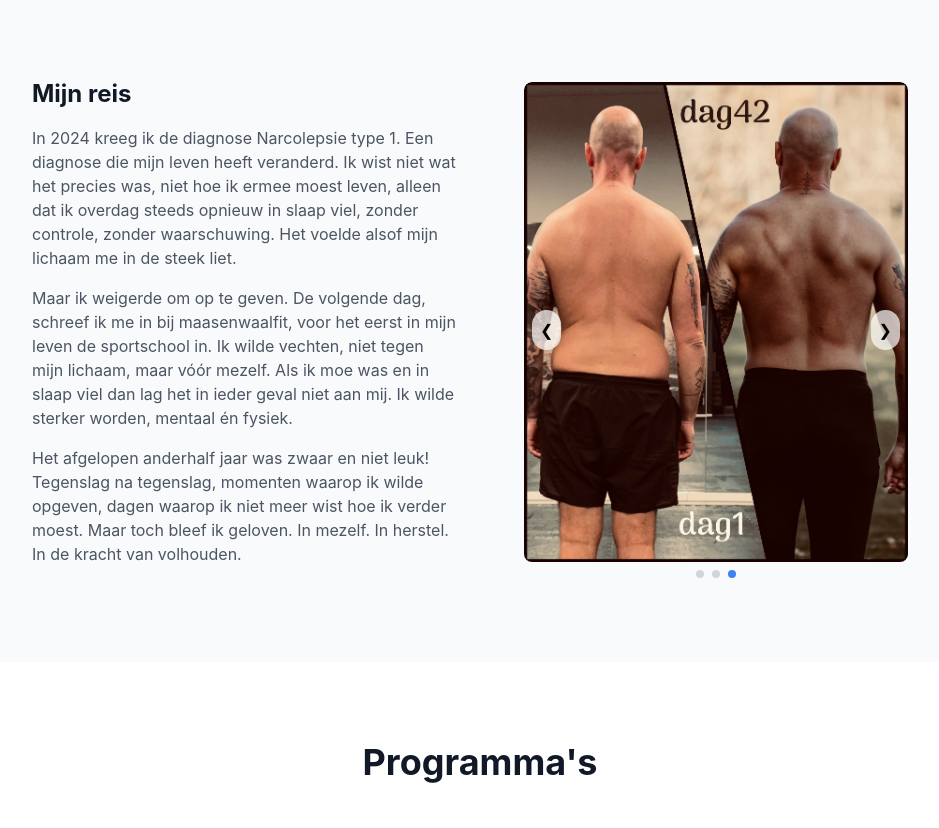
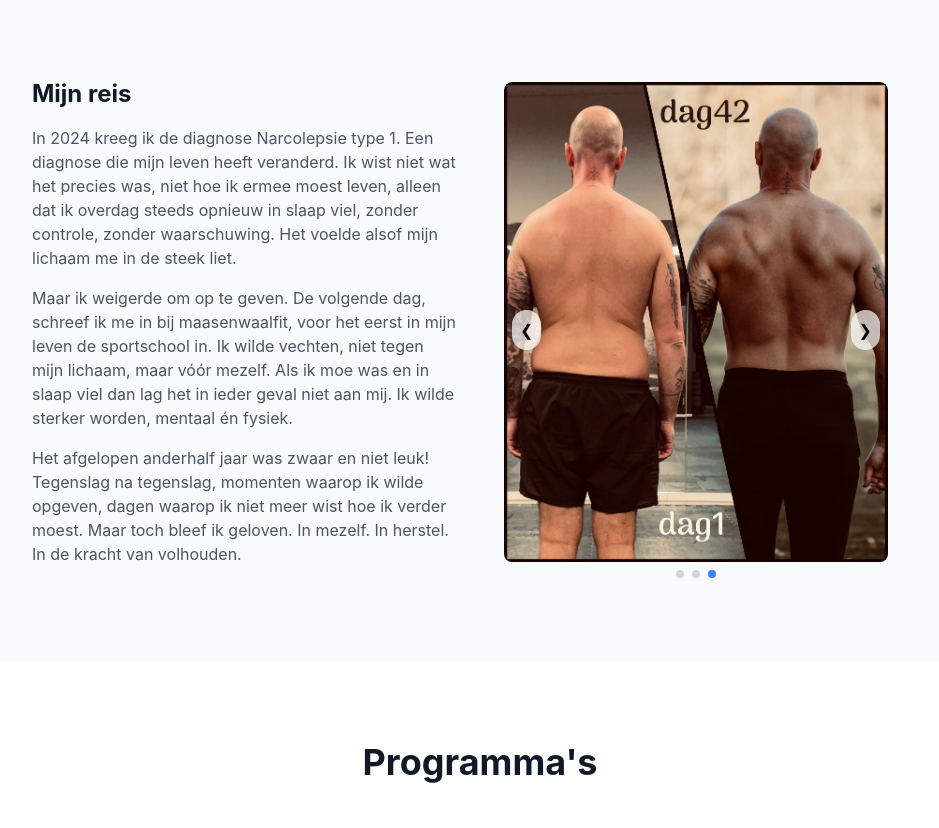
Before and after one commit to Idotalot/fitcoachroel, a React (Create React App) app: page / in a window 1280 px wide. Shown: the part 2380-3208 px from the top of the page, without its empty margins (160-1099 px from the left). Built offline with nearby package versions, Linux system fonts and the light colour scheme.

Commit message:
V1.1.5 - Updated slider styling

```diff
--- a/src/components/progressCarousel.jsx
+++ b/src/components/progressCarousel.jsx
@@ -50,7 +50,7 @@ const Carousel = ({ images }) => {
 
   return (
     <div
-      className="relative w-full md:w-96 max-w-xl mx-auto overflow-hidden rounded-lg"
+      className="relative w-full md:w-96 overflow-hidden rounded-lg"
       onTouchStart={handleTouchStart}
       onTouchMove={handleTouchMove}
       onTouchEnd={handleTouchEnd}
```
